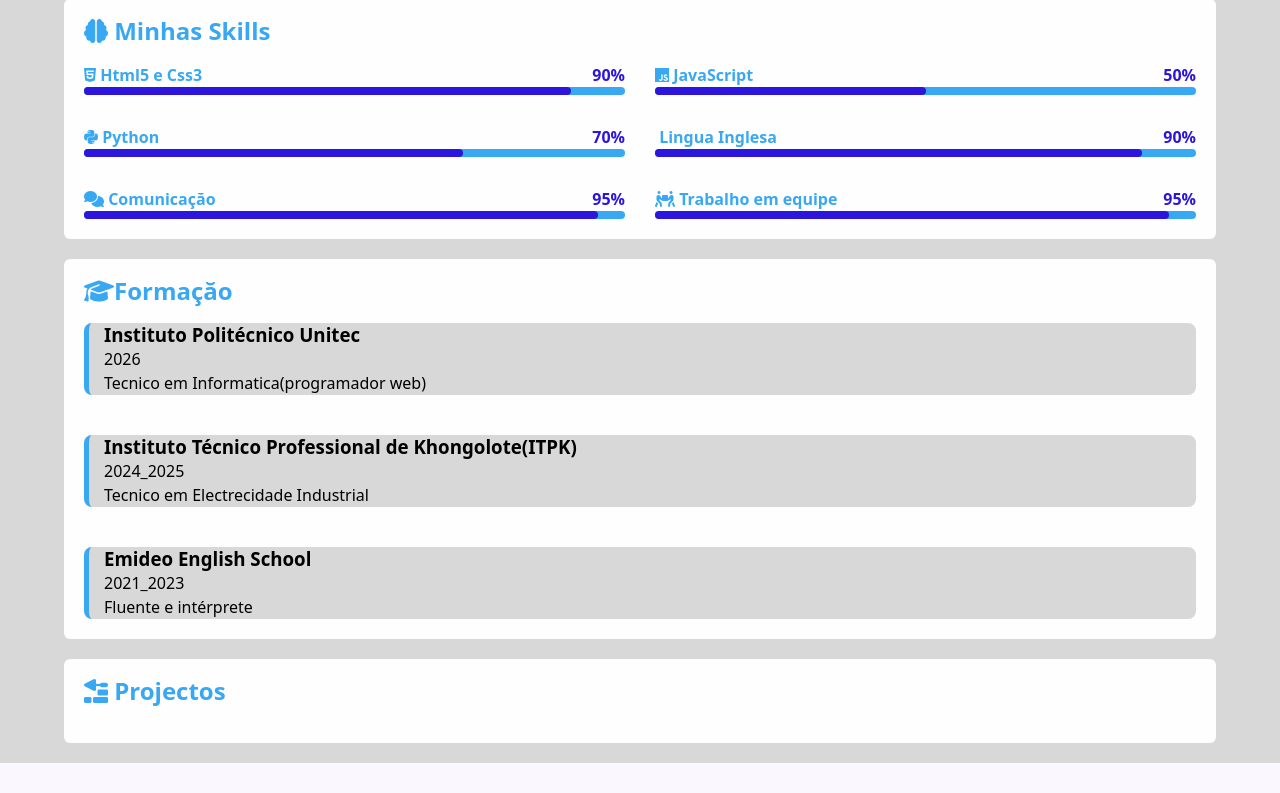
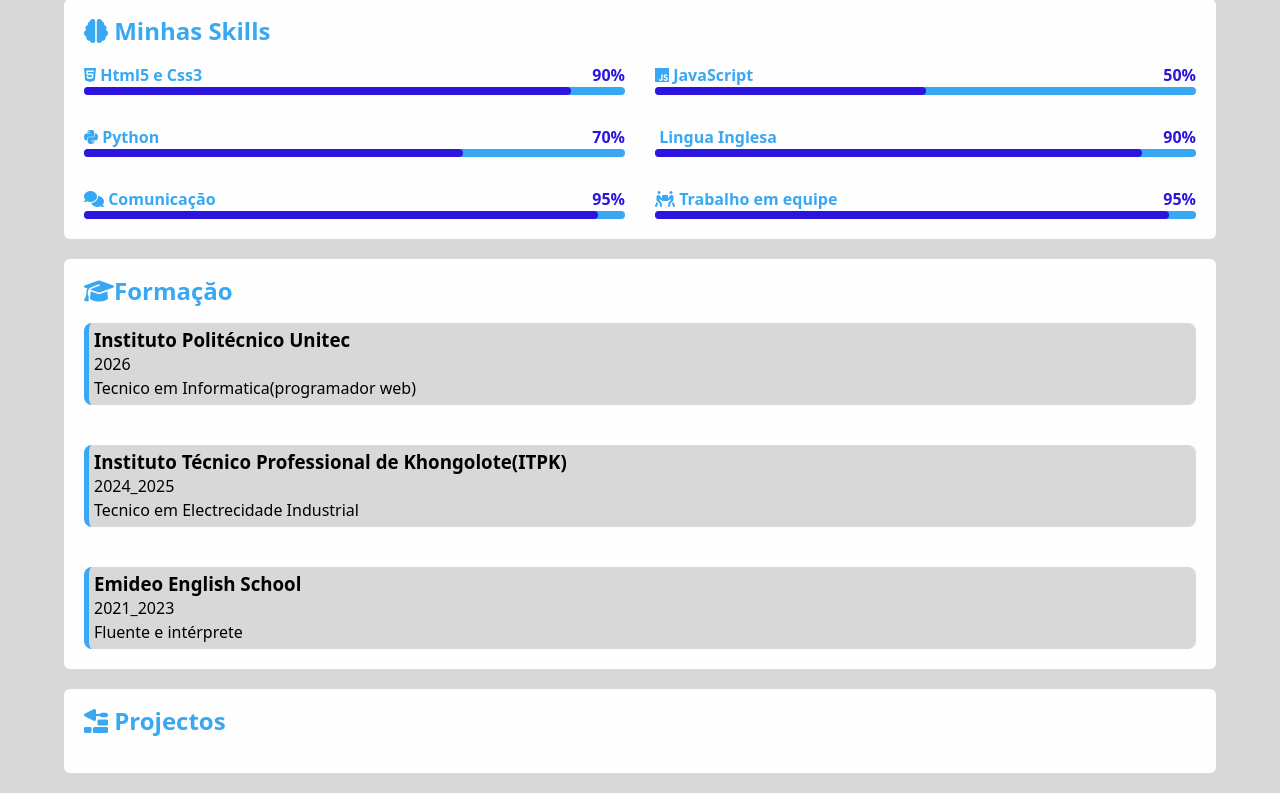
Before and after one commit to DeveQuality/projecto-portifolio, a PHP site: page / in a window 1280 px wide. Shown: the part 1240-2033 px from the top of the page. Before the commit the page ends 2003 px from the top, so only its background shows below. Run offline with PHP 8.4, Linux system fonts and the light colour scheme; some libraries are stand-ins or nearby versions.

Commit message:
actualizei o port

```diff
--- a/estilos/style.css
+++ b/estilos/style.css
@@ -161,6 +161,7 @@ article#video .video-container iframe{
   border-radius:8px;
   border-left: 5px solid var(--texto);
   padding-left: 15px;
+  padding: 5px;
 }
 #formacao-container .curso:hover{
   border-right: 5px solid var(--texto);
```
